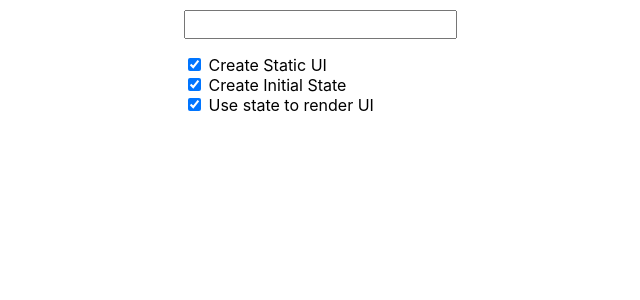
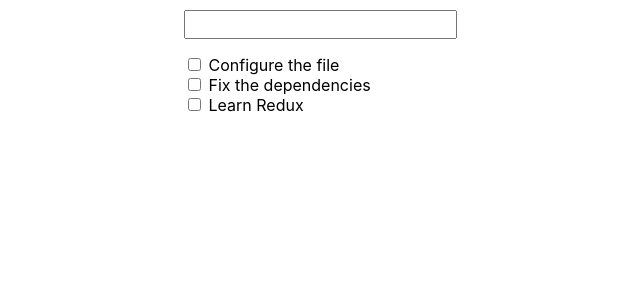
Before and after one commit to yannis182del/React-Redux, a React (Create React App) app: page / in a window 1280 px wide. Shown: the top 300 px of the page, without its empty margins (456-1096 px from the left). Built offline with nearby package versions, Linux system fonts and the light colour scheme; data requests are answered from the project's data file.

Commit message:
Dispatch Asynchronous Actions with Redux Thunk Middleware

```diff
--- a/package.json
+++ b/package.json
@@ -8,7 +8,8 @@
     "react-dom": "^16.8.6",
     "react-redux": "^7.1.0",
     "react-scripts": "3.0.1",
-    "redux": "^4.0.1"
+    "redux": "^4.0.1",
+    "redux-thunk": "^2.3.0"
   },
   "scripts": {
     "start": "react-scripts start",
--- a/src/Components/TodoList.js
+++ b/src/Components/TodoList.js
@@ -1,5 +1,6 @@
-import React from "react";
+import React, { Component } from "react";
 import { connect } from "react-redux";
+import { fetchTodos } from "../reducers/todo";
 
 const TodoItem = ({ isComplete, name }) => (
   <li>
@@ -7,14 +8,24 @@ const TodoItem = ({ isComplete, name }) => (
   </li>
 );
 
-const todoList = props =>(
+class todoList extends Component {
+  componentDidMount() {
+    this.props.fetchTodos();
+  }
+  render() {
+    return (
       <div className="todo-list">
         <ul>
-      {props.todos.map(todo => (
+          {this.props.todos.map(todo => (
             <TodoItem key={todo.id} {...todo} />
           ))}
         </ul>
       </div>
     );
+  }
+}
 
-export default connect((state) => ({ todos: state.todos }))(todoList);
+export default connect(
+  state => ({ todos: state.todos }),
+  { fetchTodos }
+)(todoList);
--- /dev/null
+++ b/src/lib/todoServices.js
@@ -0,0 +1,3 @@
+export const getTodos = () => {
+  return fetch("http://localhost:8080/todos").then(res => res.json());
+};
--- a/src/reducers/todo.js
+++ b/src/reducers/todo.js
@@ -1,21 +1,25 @@
 // The initial state of my App
+import { getTodos } from "../lib/todoServices";
 
 const initialState = {
-  todos: [
-    { id: 1, name: "Create Static UI", isComplete: true },
-    { id: 2, name: "Create Initial State", isComplete: true },
-    { id: 3, name: "Use state to render UI", isComplete: true }
-  ],
-  currentTodo: "",
+  todos: [],
+  currentTodo: ""
 };
 
 const TODO_ADD = "TODO_ADD";
+const TODO_LOAD = " TODO_LOAD";
 const CURRENT_UPDATE = "CURRENT_UPDATE";
-
-
 
 export const updateCurrent = val => ({ type: CURRENT_UPDATE, payload: val });
 
+export const loadTodos = (todos) => ({type: TODO_LOAD, payload: todos})
+
+export const fetchTodos = () => {
+  return (dispatch) => {
+    getTodos()
+    .then(todos => dispatch(loadTodos(todos)));
+  };
+};
 
 export default (state = initialState, action) => {
   switch (action.type) {
@@ -23,6 +27,8 @@ export default (state = initialState, action) => {
       return { ...state, todos: state.todos.concat(action.payload) };
     case CURRENT_UPDATE:
       return { ...state, currentTodo: action.payload };
+      case TODO_LOAD:
+          return { ...state, todos: action.payload };
     default:
       return state;
   }
--- a/src/store/store.js
+++ b/src/store/store.js
@@ -1,3 +1,4 @@
-import { createStore } from "redux";
+import { createStore, applyMiddleware } from "redux";
+import thunk from "redux-thunk";
 import reducer from "../reducers/todo";
-export default createStore(reducer)
+export default createStore(reducer, applyMiddleware(thunk));
```
Also changed, not shown: db.json (line endings or trailing spaces), 1 other file (tests, documents, lock files or other folders). Lines whose indentation alone changed are shown as unchanged.
